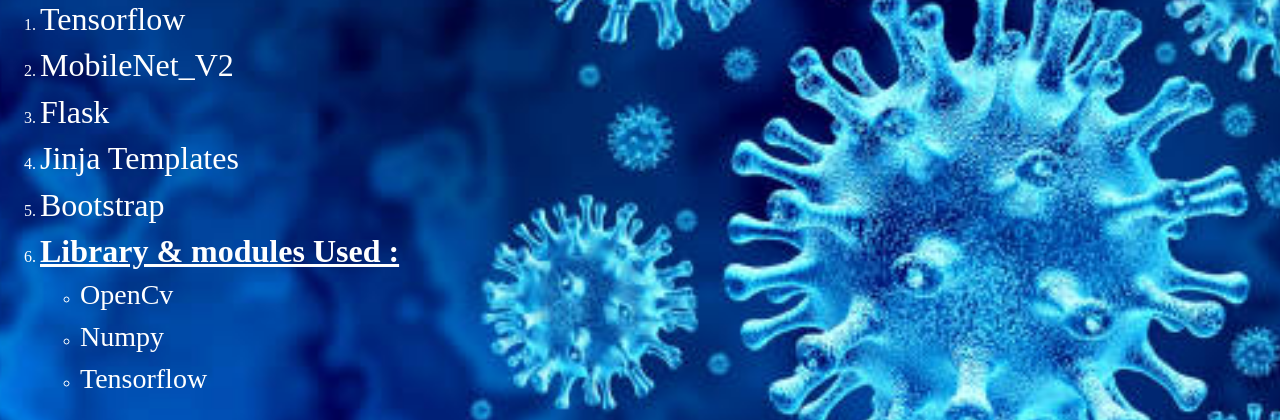
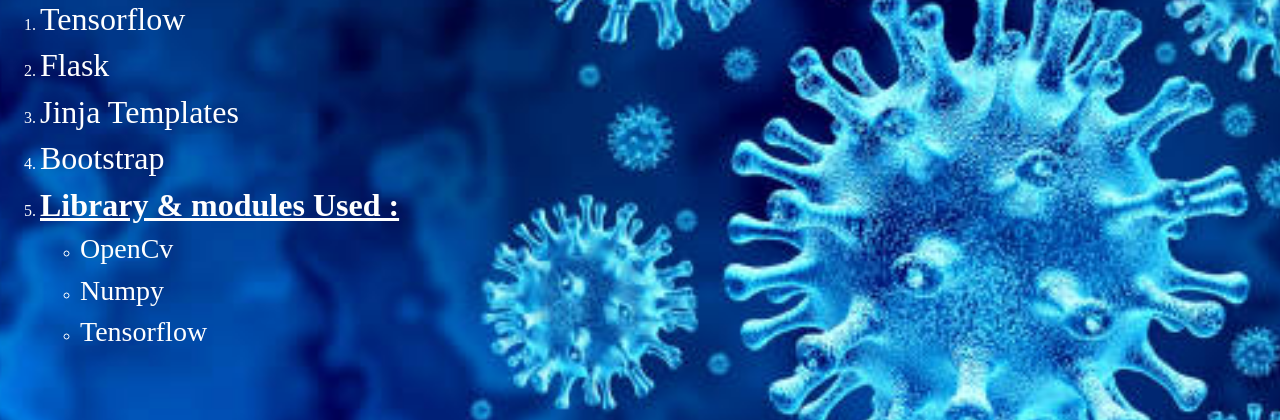
Before and after one commit to amanpant128/Face-Mask-Detection, a Flask app: page /technology in a window 1280 px wide. Shown: the part 56-476 px from the top of the page. Run offline with Flask 2, Linux system fonts and the light colour scheme; some libraries are stand-ins or nearby versions.

Commit message:
Update tech.html

```diff
--- a/templates/tech.html
+++ b/templates/tech.html
@@ -4,7 +4,6 @@
 <div class='tech' style="font-family: Calibri MS;color: white;";>
     <ol>
         <li><h2>Tensorflow</h2></li>
-        <li><h2>MobileNet_V2</h2></li>
         <li><h2>Flask</h2></li>
         <li><h2>Jinja Templates</h2></li>
         <li><h2>Bootstrap</h2></li>
```
